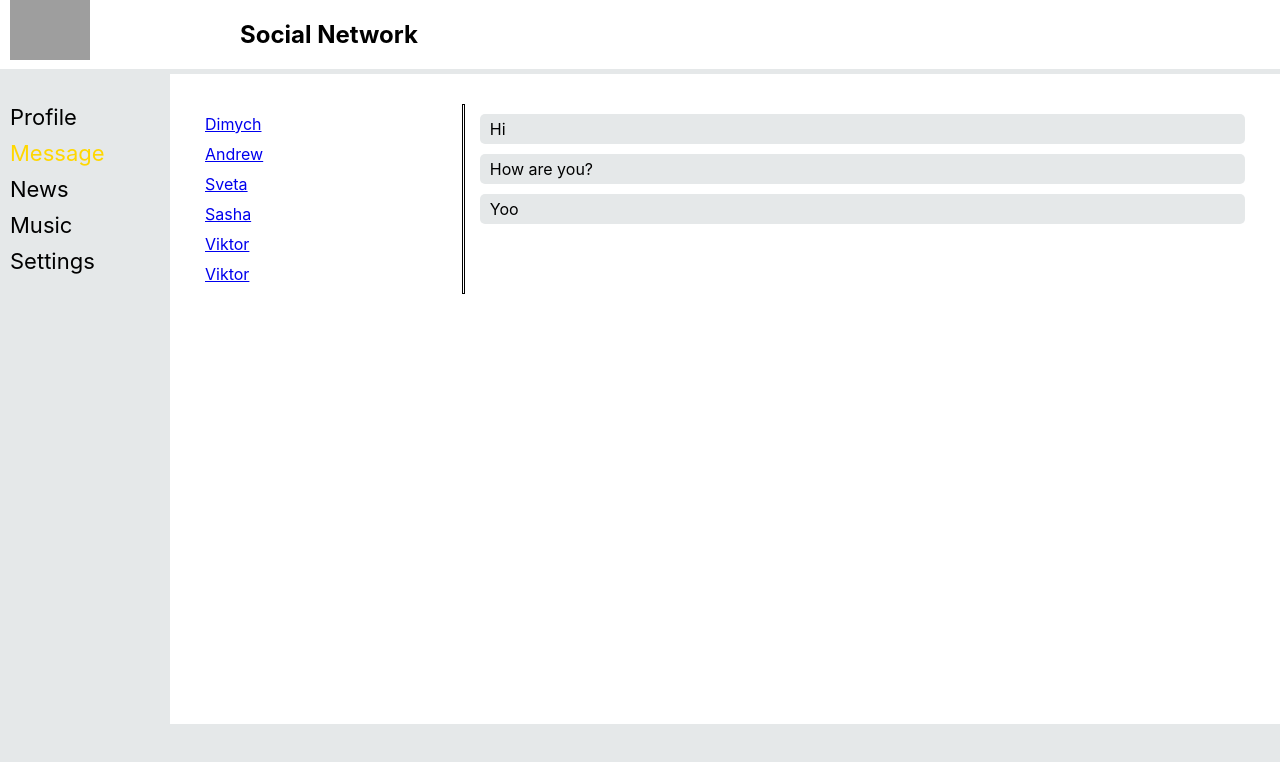
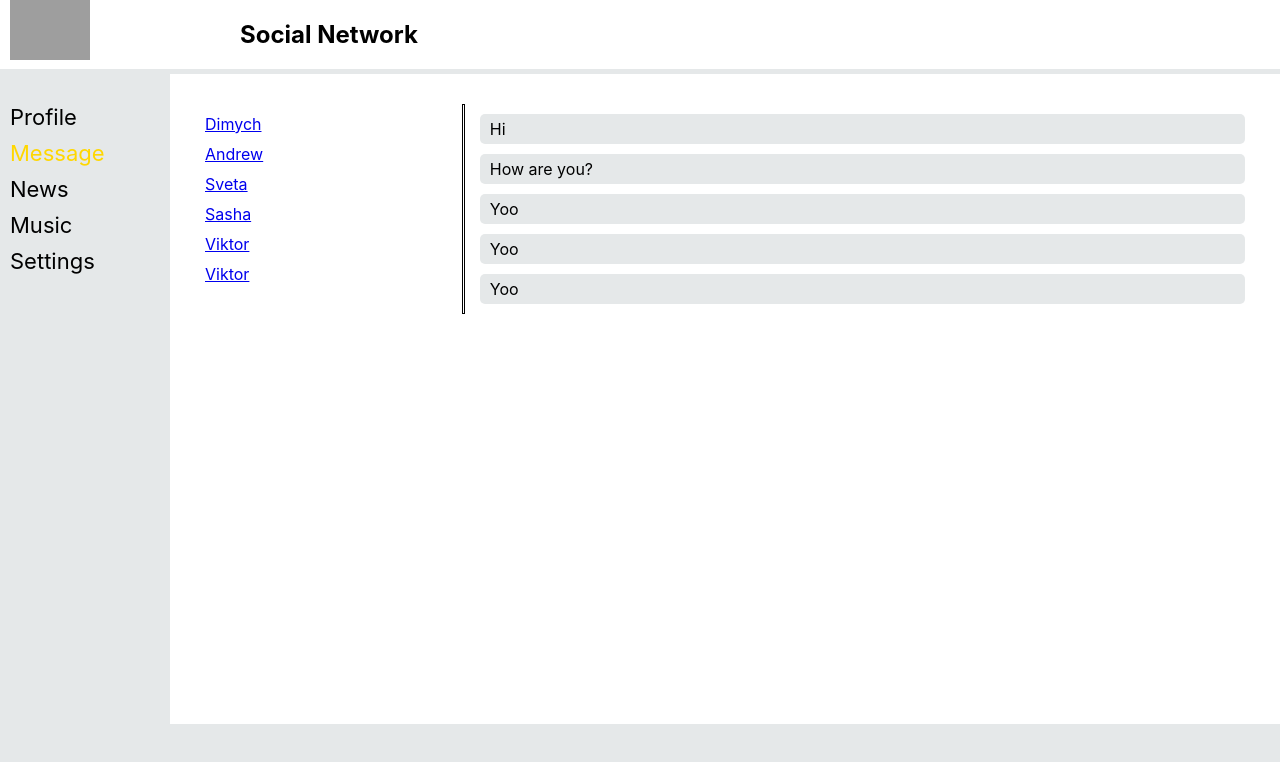
Before and after one commit to Maystrenko-Alex/Social-Network-TypeScript, a React (Create React App) app: page /dialogs in a window 1280 px wide. Shown: the top 762 px of the page. Built offline with nearby package versions, Linux system fonts and the light colour scheme; grey boxes are pictures that could not be loaded.

Commit message:
sn l-23,5 : test

```diff
--- a/src/components/Dialogs/Dialogs.tsx
+++ b/src/components/Dialogs/Dialogs.tsx
@@ -8,25 +8,52 @@ export type DialogPropsType = {
 }
 
 type MessagePropsType = {
+  id: string
   message: string
 }
+type DialogType = {
+  id: string
+  name: string
+}
+export type DialogsDataType = Array<DialogType>
 
 export const Dialogs = () => {
+  let dialogsData: DialogsDataType = [
+    { id: '1', name: 'Dimych' },
+    { id: '2', name: 'Andrew' },
+    { id: '3', name: 'Sveta' },
+    { id: '4', name: 'Sasha' },
+    { id: '5', name: 'Viktor' },
+    { id: '6', name: 'Viktor' }
+  ]
+
+  let messagesData = [
+    { id: '1', message: 'Hi' },
+    { id: '2', message: 'How are you?' },
+    { id: '3', message: 'Yoo' },
+    { id: '4', message: 'Yoo' },
+    { id: '5', message: 'Yoo' },
+  ]
+
+  const dialogsJSX = dialogsData.map( d => <Dialog id={d.id} name={d.name} />)
+  const messagesJSX = messagesData.map( m => <Message id={m.id} message={m.message} />)
   return (
     <div className={s.dialogs}>
       <div className={s.dialogs_items}>
-        <Dialog id='1' name='Dimych' />
+        {dialogsJSX}
+        {/* <Dialog id='1' name='Dimych' />
         <Dialog id='2' name='Andrew' />
         <Dialog id='3' name='Sveta' />
         <Dialog id='4' name='Sasha' />
         <Dialog id='5' name='Viktor' />
-        <Dialog id='6' name='Viktor' />
+        <Dialog id='6' name='Viktor' /> */}
       </div>
       <div className={s.line}></div>
       <div className={s.messages}>
-        <Message message="Hi" />
+        {messagesJSX}
+        {/* <Message message="Hi" />
         <Message message="How are you?" />
-        <Message message="Yoo" />
+        <Message message="Yoo" /> */}
       </div>
     </div>
   );
@@ -45,6 +72,6 @@ const Dialog = (props: DialogPropsType) => {
 
 const Message = (props: MessagePropsType) => {
   return (
-    <div className={s.message}>{props.message}</div>
+    <div className={s.message} id={props.id}>{props.message}</div>
   );
 }
```
